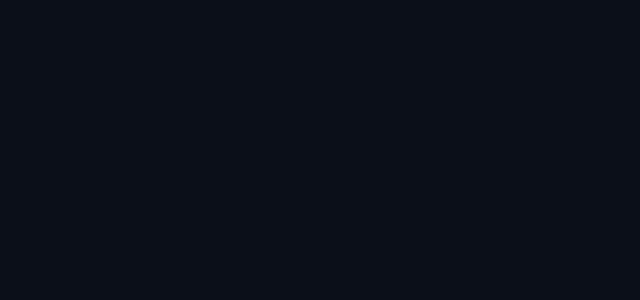
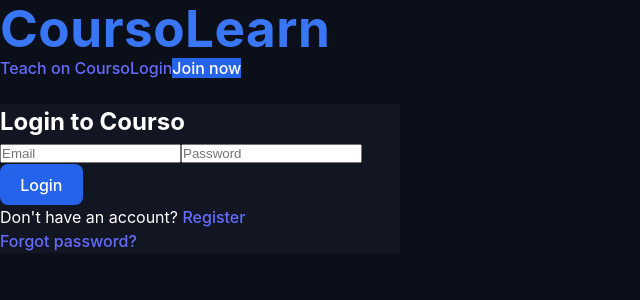
Before and after one commit to Sumit7ma/E-Learning-Platform, a React (Vite) app in the folder E-Learn-Frontend/: page /login in a window 1280 px wide. Before the commit this address had no page. Shown: the top 300 px of the page, without its empty margins (0-640 px from the left). Built offline with nearby package versions, Linux system fonts and the light colour scheme.

Commit message:
Login page created

```diff
--- a/E-Learn-Frontend/src/App.jsx
+++ b/E-Learn-Frontend/src/App.jsx
@@ -5,6 +5,8 @@ import "react-toastify/dist/ReactToastify.css";
 
 import Landing from "./pages/Landing";
 import Register from "./pages/Register";
+import Login from "./pages/Login";
+
 
 export default function App() {
   return (
@@ -13,6 +15,7 @@ export default function App() {
       <Routes>
         <Route path="/" element={<Landing />} />
         <Route path="/register" element={<Register />} />
+        <Route path="/login" element={<Login />} />
       </Routes>
     </Router>
   );
--- /dev/null
+++ b/E-Learn-Frontend/src/pages/Login.jsx
@@ -0,0 +1,90 @@
+import { useState } from "react";
+import { useNavigate, Link } from "react-router-dom";
+import api from "../api/axios";
+import Navbar from "../components/Navbar";
+import { saveToken } from "../utils/storage";
+
+export default function Login() {
+  const [email, setEmail] = useState("");
+  const [password, setPassword] = useState("");
+  const [error, setError] = useState("");
+  const navigate = useNavigate();
+
+  const handleLogin = async (e) => {
+    e.preventDefault();
+    setError("");
+
+    console.log("Submitting Login:", { email, password });
+
+    try {
+      const res = await api.post("/auth/login", {
+        email: email.trim(),
+        password: password.trim(),
+      });
+
+      if (res.data && res.data.token) {
+        saveToken(res.data.token);
+
+        localStorage.setItem("courso_user", JSON.stringify(res.data));
+
+        navigate("/dashboard");
+      } else {
+        setError("Login failed! Invalid response from server.");
+      }
+    } catch (err) {
+      console.error("Login Error:", err?.response?.data);
+      setError(err.response?.data?.message || "Invalid email or password!");
+    }
+  };
+
+  return (
+    <div className="bg-dark text-white min-vh-100">
+      <Navbar />
+      <div className="d-flex justify-content-center align-items-center" style={{ minHeight: "90vh" }}>
+        <form
+          onSubmit={handleLogin}
+          className="shadow-lg p-4 rounded"
+          style={{ backgroundColor: "#121622", maxWidth: 400, width: "100%" }}
+        >
+          <h2 className="text-center mb-3">
+            Login to <span className="text-primary">Courso</span>
+          </h2>
+
+          {error && <div className="alert alert-danger">{error}</div>}
+
+          <input
+            type="email"
+            className="form-control mb-3"
+            placeholder="Email"
+            value={email}
+            onChange={(e) => setEmail(e.target.value)}
+            required
+          />
+          <input
+            type="password"
+            className="form-control mb-3"
+            placeholder="Password"
+            value={password}
+            onChange={(e) => setPassword(e.target.value)}
+            required
+          />
+
+          <button type="submit" className="btn btn-primary w-100 mb-2">
+            Login
+          </button>
+
+          <div className="text-muted small text-center">
+            Don't have an account?{" "}
+            <Link to="/register" className="text-info">
+              Register
+            </Link>
+            <br />
+            <Link to="/forgot-password" className="text-info">
+              Forgot password?
+            </Link>
+          </div>
+        </form>
+      </div>
+    </div>
+  );
+}
```
